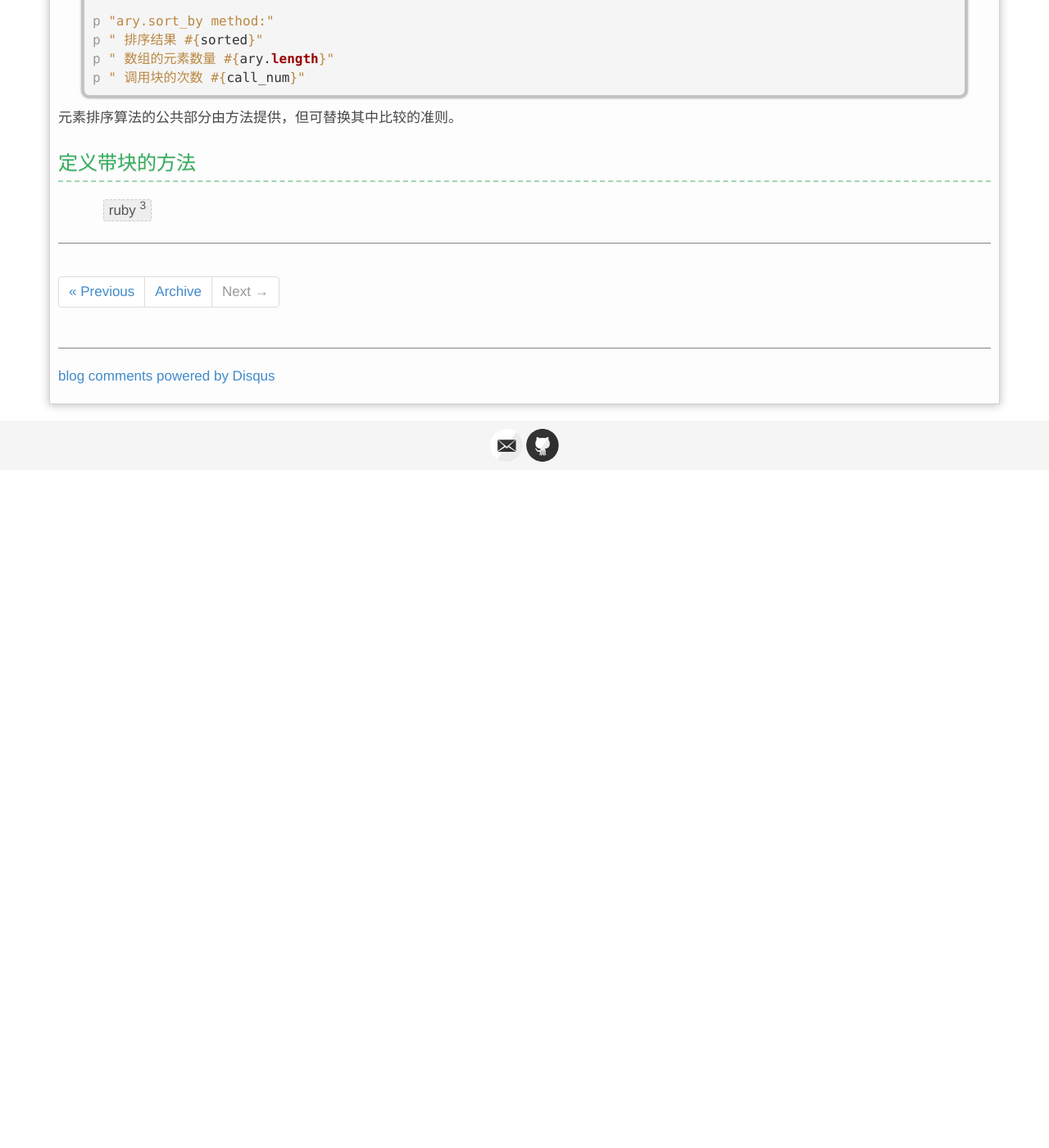
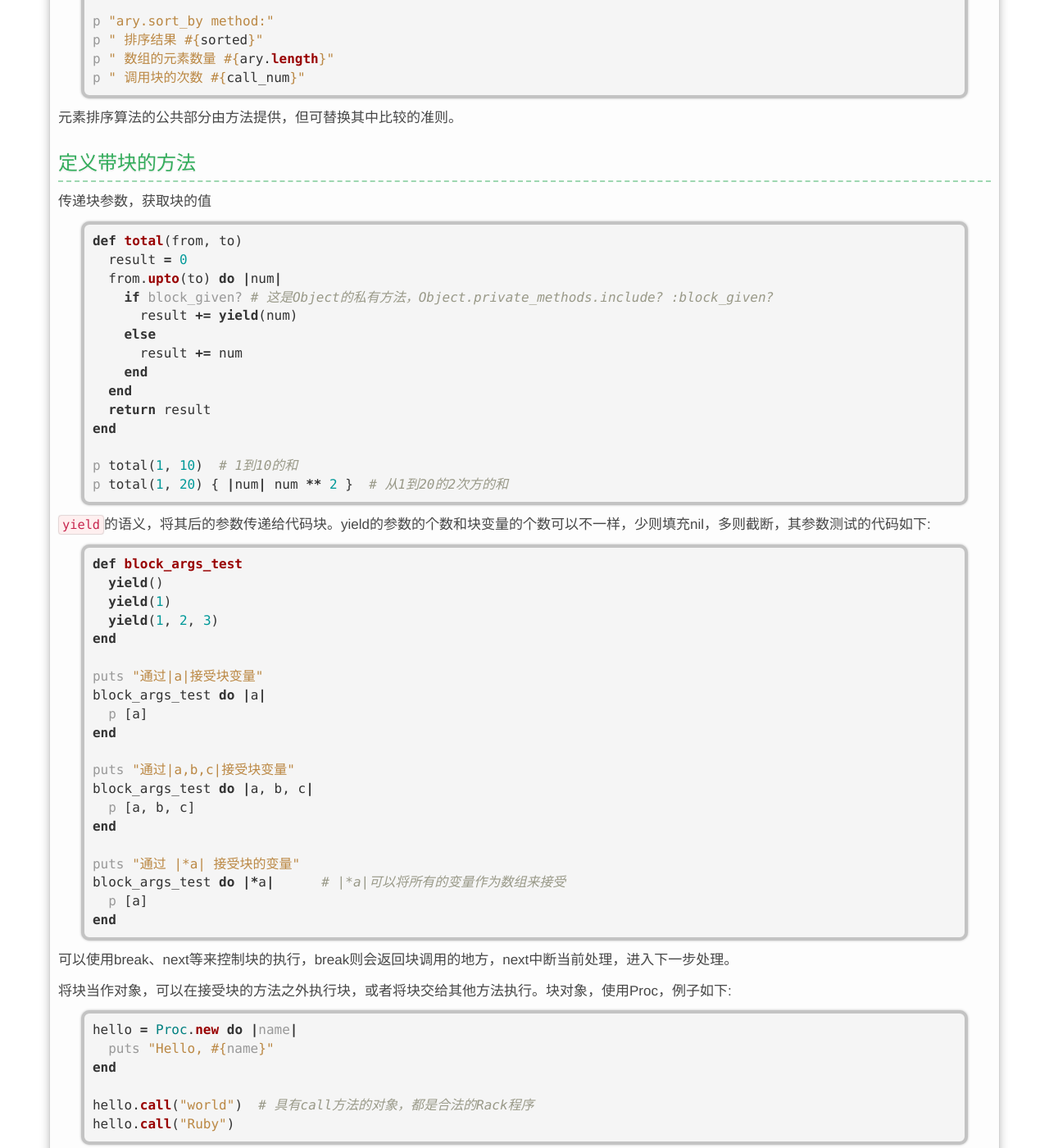
Before and after one commit to xiajian/xiajian.github.io, a Jekyll site: the page built from _posts/2014-11-08-ruby.md, in a window 1280 px wide and 1400 px high, scrolled down 8566 px. Shown: the whole window at 82% size. Built offline with Jekyll 4.4.1, drawn with Linux system fonts in a browser that asks for light colours; nearby versions of some CDN libraries; Markdown is read by kramdown in place of the engine named in the settings; comment, search, counter and statistics services are not loaded; before the commit the page ends 9139 px from its top, so only the background shows below that; some of the changed text lies outside the part shown.

Commit message:
ruby看到数组部分

````diff
--- a/_posts/2014-11-08-ruby.md
+++ b/_posts/2014-11-08-ruby.md
@@ -382,3 +382,73 @@
 元素排序算法的公共部分由方法提供，但可替换其中比较的准则。
 
 ### 定义带块的方法
+
+传递块参数，获取块的值
+```ruby
+def total(from, to)
+  result = 0
+  from.upto(to) do |num|
+    if block_given? # 这是Object的私有方法，Object.private_methods.include? :block_given?
+      result += yield(num)
+    else
+      result += num
+    end
+  end
+  return result
+end
+
+p total(1, 10)  # 1到10的和
+p total(1, 20) { |num| num ** 2 }  # 从1到20的2次方的和
+```
+
+`yield`的语义，将其后的参数传递给代码块。yield的参数的个数和块变量的个数可以不一样，少则填充nil，多则截断，其参数测试的代码如下:
+
+```ruby
+def block_args_test
+  yield()
+  yield(1)
+  yield(1, 2, 3)
+end
+
+puts "通过|a|接受块变量"
+block_args_test do |a|
+  p [a]
+end
+
+puts "通过|a,b,c|接受块变量"
+block_args_test do |a, b, c|
+  p [a, b, c]
+end
+
+puts "通过 |*a| 接受块的变量"
+block_args_test do |*a|      # |*a|可以将所有的变量作为数组来接受
+  p [a]
+end
+```
+
+可以使用break、next等来控制块的执行，break则会返回块调用的地方，next中断当前处理，进入下一步处理。
+
+将块当作对象，可以在接受块的方法之外执行块，或者将块交给其他方法执行。块对象，使用Proc，例子如下:
+
+```ruby
+hello = Proc.new do |name|
+  puts "Hello, #{name}"
+end
+
+hello.call("world")  # 具有call方法的对象，都是合法的Rack程序
+hello.call("Ruby")
+```
+
+将块从一个方法传递到另一个，使用Proc对象，&参数自动包装成Proc对象。块外部的局部变量在块内部访问，而内部变量对外部不可见。
+
+## Ruby类
+
+数值类的计数: times, upto, downto
+
+数组: %w, %i - 创建符号的方法, to_a , split, []对应的普通方法: at, slice, 插入元素: arr[2,0] - 在下标为2的地方插入数组,
+
+`values_at(n1, n2,...)`利用索引取出分散的元素，数组可看作带索引的对象，也可看作集合(操作: 交集&，并集|，差集-)，也可将其看作列(队列和堆栈)。`|`和`+`的区别在连接重复元素的数组
+
+同时访问多个数组: zip方法。
+
+字符串: 包含"或'的字符串时，使用%Q("")或%q('')更方便。看到字符串处理部分。
````
